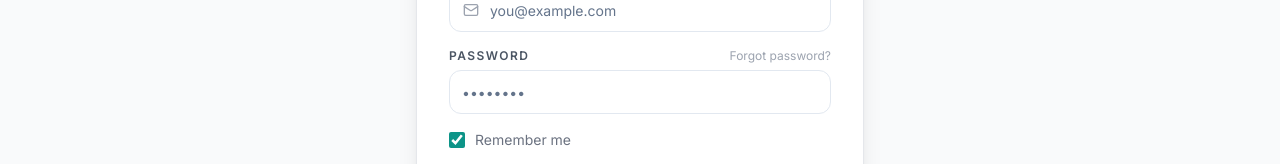
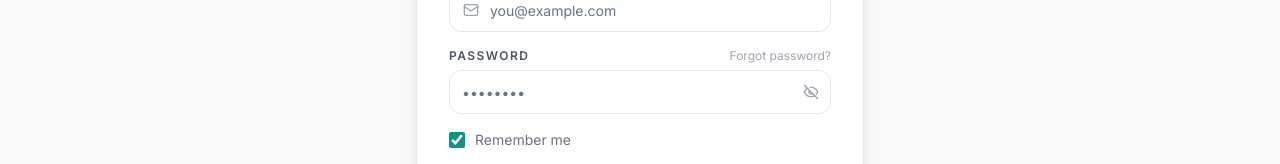
Before and after one commit to Naveen-M-V/TravelBooking, a Next.js app in the folder frontend/: page /login in a window 1280 px wide. Shown: the part 456-620 px from the top of the page. Built offline with nearby package versions, Linux system fonts and the light colour scheme.

Commit message:
Eye for password, Search box in packages

```diff
--- a/frontend/app/login/page.tsx
+++ b/frontend/app/login/page.tsx
@@ -6,7 +6,7 @@
 import { Button } from '@/components/ui/button'
 import { Input } from '@/components/ui/input'
 import { Label } from '@/components/ui/label'
-import { Loader2, LogIn, Lock, Mail, ArrowLeft } from 'lucide-react'
+import { Loader2, LogIn, Lock, Mail, ArrowLeft, Eye, EyeOff } from 'lucide-react'
 import Link from 'next/link'
 
 export default function LoginPage() {
@@ -18,6 +18,7 @@
   const [loading, setLoading]   = useState(false)
   const [error, setError]       = useState<string | null>(null)
   const [remember, setRemember] = useState(true)
+  const [showPassword, setShowPassword] = useState(false)
 
   const handleSubmit = async (e: React.FormEvent) => {
     e.preventDefault()
@@ -95,15 +96,25 @@
                     Forgot password?
                   </Link>
                 </div>
+                <div className="relative">
                   <Input
                     id="password"
-                  type="password"
+                    type={showPassword ? 'text' : 'password'}
                     value={password}
                     onChange={(e) => setPassword(e.target.value)}
                     placeholder="••••••••"
                     required
-                  className="h-11 rounded-xl"
+                    className="h-11 rounded-xl pr-10"
                   />
+                  <button
+                    type="button"
+                    onClick={() => setShowPassword(!showPassword)}
+                    className="absolute right-3 top-1/2 -translate-y-1/2 text-gray-400 hover:text-gray-600 transition-colors"
+                    tabIndex={-1}
+                  >
+                    {showPassword ? <Eye className="h-4 w-4" /> : <EyeOff className="h-4 w-4" />}
+                  </button>
+                </div>
               </div>
 
               {/* Remember me */}
--- a/frontend/app/packages/page.tsx
+++ b/frontend/app/packages/page.tsx
@@ -261,7 +261,7 @@
     <div className="min-h-screen bg-gray-50 text-gray-900">
       {/* Header */}
       <div className="relative overflow-hidden">
-        <div className="absolute inset-0 bg-[radial-gradient(ellipse_70%_50%_at_50%_0%,rgba(20,184,166,0.08),transparent)]" />
+        <div className="pointer-events-none absolute inset-0 bg-[radial-gradient(ellipse_70%_50%_at_50%_0%,rgba(20,184,166,0.08),transparent)]" />
         <div className="pointer-events-none absolute inset-x-0 top-0 h-px bg-gradient-to-r from-transparent via-teal-500/30 to-transparent" />
         <div className="container mx-auto px-4 pt-14 pb-10">
           <div className="max-w-3xl">
--- a/frontend/app/register/page.tsx
+++ b/frontend/app/register/page.tsx
@@ -7,7 +7,7 @@
 import { Input } from '@/components/ui/input'
 import { Label } from '@/components/ui/label'
 import { Card, CardContent, CardHeader, CardTitle, CardDescription } from '@/components/ui/card'
-import { Loader2, User, UserPlus, Mail, Lock, Phone, MailCheck, RefreshCw } from 'lucide-react'
+import { Loader2, User, UserPlus, Mail, Lock, Phone, MailCheck, RefreshCw, Eye, EyeOff } from 'lucide-react'
 import Link from 'next/link'
 
 export default function RegisterPage() {
@@ -21,6 +21,7 @@
   const [verificationSent, setVerificationSent] = useState(false)
   const [resending, setResending] = useState(false)
   const [resent, setResent] = useState(false)
+  const [showPassword, setShowPassword] = useState(false)
 
   const update = (field: string, value: string) =>
     setForm(prev => ({ ...prev, [field]: value }))
@@ -181,14 +182,22 @@
                   <Lock className="pointer-events-none absolute left-3 top-1/2 h-4 w-4 -translate-y-1/2 text-gray-400" />
                   <Input
                     id="password"
-                    type="password"
+                    type={showPassword ? 'text' : 'password'}
                     value={form.password}
                     onChange={(e) => update('password', e.target.value)}
                     placeholder="Min. 8 characters"
                     required
                     minLength={8}
-                    className="h-11 pl-10"
+                    className="h-11 pl-10 pr-10"
                   />
+                  <button
+                    type="button"
+                    onClick={() => setShowPassword(!showPassword)}
+                    className="absolute right-3 top-1/2 -translate-y-1/2 text-gray-400 hover:text-gray-600 transition-colors"
+                    tabIndex={-1}
+                  >
+                    {showPassword ? <Eye className="h-4 w-4" /> : <EyeOff className="h-4 w-4" />}
+                  </button>
                 </div>
                 <p className="text-xs text-gray-400">Use at least 8 characters.</p>
               </div>
```
Also changed, not shown: 1 other file (tests, documents, lock files or other folders). Lines whose indentation alone changed are shown as unchanged.
